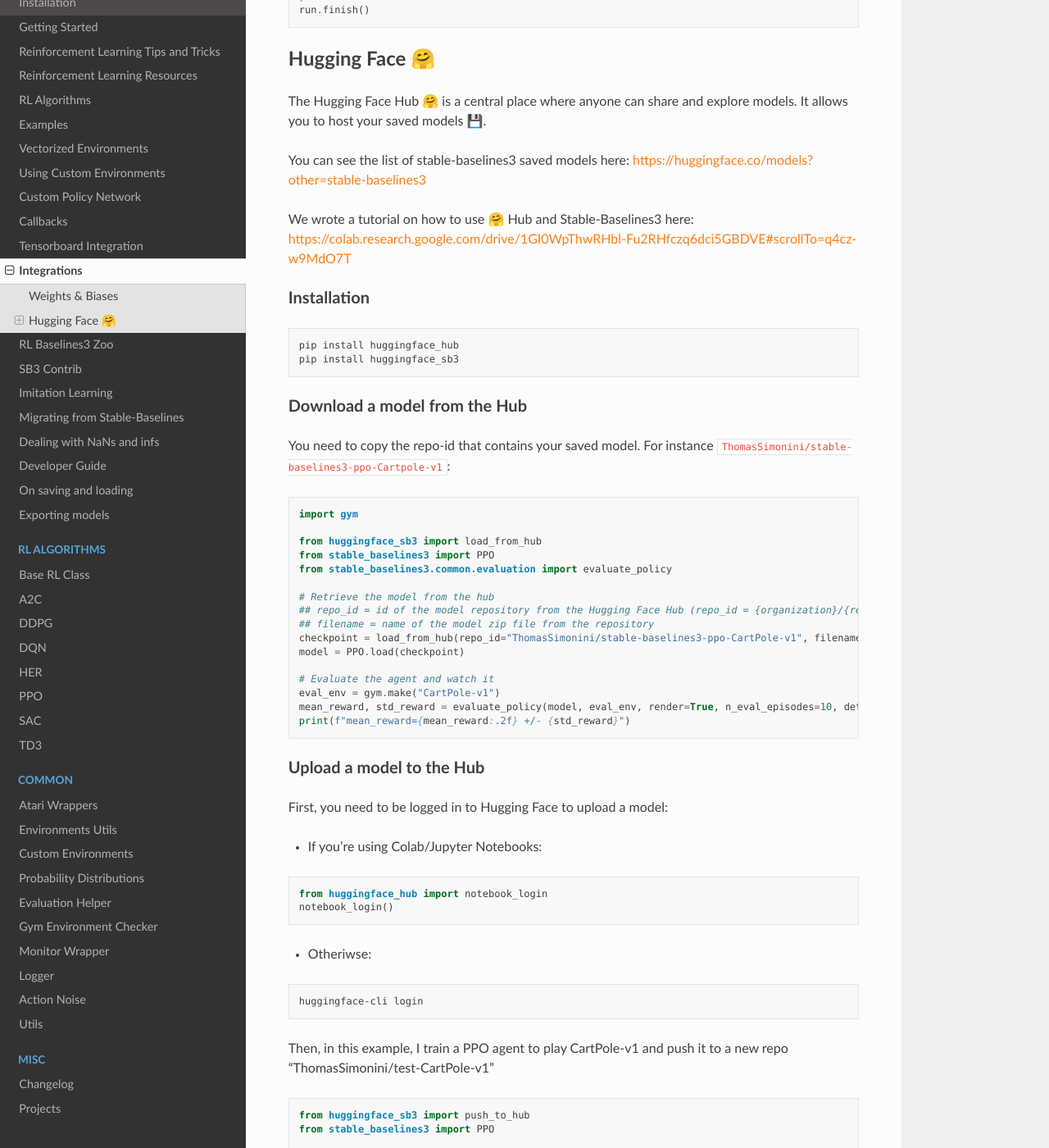
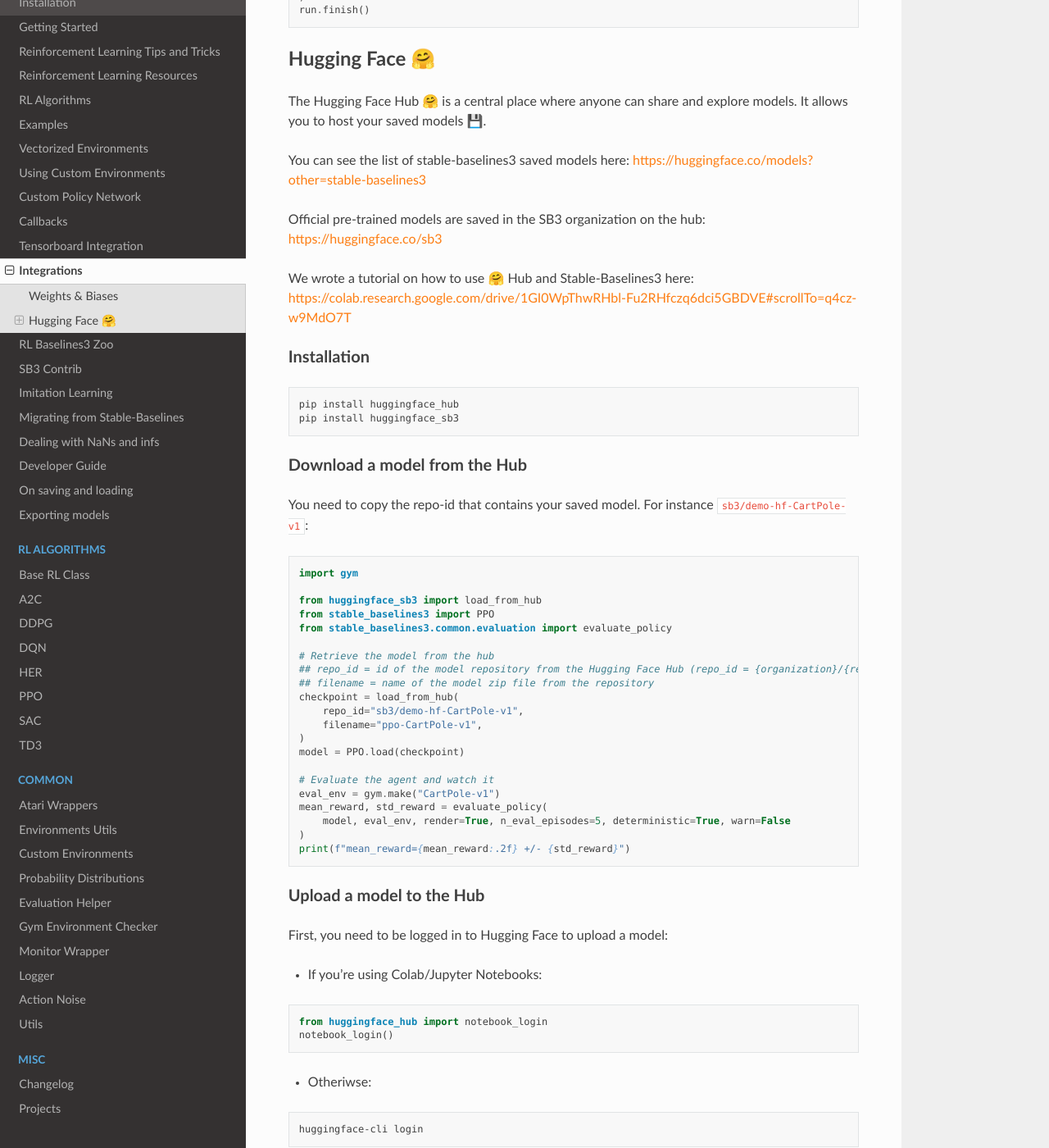
Before and after one commit to DLR-RM/stable-baselines3, a Sphinx documentation site: the page built from docs/guide/integrations.rst, in a window 1280 px wide and 1400 px high, scrolled down 816 px. Shown: the whole window at 82% size. Built offline with Sphinx 7.4.7 and the Read the Docs theme 2.0.0, drawn with Linux system fonts in a browser that asks for light colours; some of the changed text lies outside the part shown.

Commit message:
Use SB3 model from the hub

```diff
--- a/docs/guide/integrations.rst
+++ b/docs/guide/integrations.rst
@@ -49,6 +49,8 @@
 
 You can see the list of stable-baselines3 saved models here: https://huggingface.co/models?other=stable-baselines3
 
+Official pre-trained models are saved in the SB3 organization on the hub: https://huggingface.co/sb3
+
 We wrote a tutorial on how to use 🤗 Hub and Stable-Baselines3 here: https://colab.research.google.com/drive/1GI0WpThwRHbl-Fu2RHfczq6dci5GBDVE#scrollTo=q4cz-w9MdO7T
 
 Installation
@@ -63,26 +65,32 @@
 Download a model from the Hub
 -----------------------------
 You need to copy the repo-id that contains your saved model.
-For instance ``ThomasSimonini/stable-baselines3-ppo-Cartpole-v1``:
+For instance ``sb3/demo-hf-CartPole-v1``:
 
 .. code-block:: python
 
- import gym
+  import gym
 
- from huggingface_sb3 import load_from_hub
- from stable_baselines3 import PPO
- from stable_baselines3.common.evaluation import evaluate_policy
+  from huggingface_sb3 import load_from_hub
+  from stable_baselines3 import PPO
+  from stable_baselines3.common.evaluation import evaluate_policy
 
- # Retrieve the model from the hub
- ## repo_id = id of the model repository from the Hugging Face Hub (repo_id = {organization}/{repo_name})
- ## filename = name of the model zip file from the repository
- checkpoint = load_from_hub(repo_id="ThomasSimonini/stable-baselines3-ppo-CartPole-v1", filename="CartPole-v1")
- model = PPO.load(checkpoint)
+  # Retrieve the model from the hub
+  ## repo_id = id of the model repository from the Hugging Face Hub (repo_id = {organization}/{repo_name})
+  ## filename = name of the model zip file from the repository
+  checkpoint = load_from_hub(
+      repo_id="sb3/demo-hf-CartPole-v1",
+      filename="ppo-CartPole-v1",
+  )
+  model = PPO.load(checkpoint)
 
- # Evaluate the agent and watch it
- eval_env = gym.make("CartPole-v1")
- mean_reward, std_reward = evaluate_policy(model, eval_env, render=True, n_eval_episodes=10, deterministic=True)
- print(f"mean_reward={mean_reward:.2f} +/- {std_reward}")
+  # Evaluate the agent and watch it
+  eval_env = gym.make("CartPole-v1")
+  mean_reward, std_reward = evaluate_policy(
+      model, eval_env, render=True, n_eval_episodes=5, deterministic=True, warn=False
+  )
+  print(f"mean_reward={mean_reward:.2f} +/- {std_reward}")
+
 
 
 Upload a model to the Hub
@@ -108,22 +116,24 @@
 
 .. code-block:: python
 
- from huggingface_sb3 import push_to_hub
- from stable_baselines3 import PPO
+  from huggingface_sb3 import push_to_hub
+  from stable_baselines3 import PPO
 
- # Define a PPO model with MLP policy network
- model = PPO("MlpPolicy", "CartPole-v1", verbose=1)
+  # Define a PPO model with MLP policy network
+  model = PPO("MlpPolicy", "CartPole-v1", verbose=1)
 
- # Train it for 10000 timesteps
- model.learn(total_timesteps=10_000)
+  # Train it for 10000 timesteps
+  model.learn(total_timesteps=10_000)
 
- # Save the model
- model.save("ppo-CartPole-v1")
+  # Save the model
+  model.save("ppo-CartPole-v1")
 
- # Push this saved model to the hf repo
- # If this repo does not exists it will be created
- ## repo_id = id of the model repository from the Hugging Face Hub (repo_id = {organization}/{repo_name})
- ## filename: the name of the file == "name" inside model.save("CartPole-v1")
- push_to_hub(repo_id="ThomasSimonini/test-CartPole-v1",
-             filename="ppo-CartPole-v1",
-             commit_message="Added Cartpole-v1 model trained with PPO")
+  # Push this saved model to the hf repo
+  # If this repo does not exists it will be created
+  ## repo_id = id of the model repository from the Hugging Face Hub (repo_id = {organization}/{repo_name})
+  ## filename: the name of the file == "name" inside model.save("CartPole-v1")
+  push_to_hub(
+      repo_id="sb3/demo-hf-CartPole-v1",
+      filename="ppo-CartPole-v1",
+      commit_message="Added Cartpole-v1 model trained with PPO",
+  )
```
